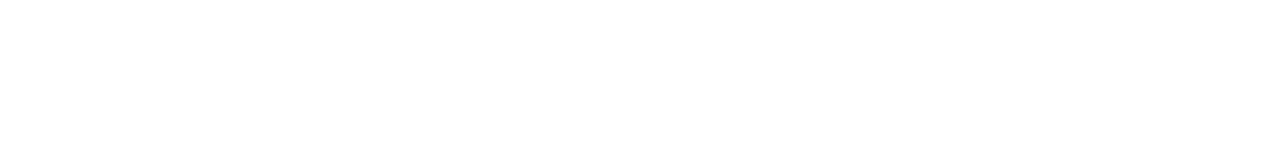
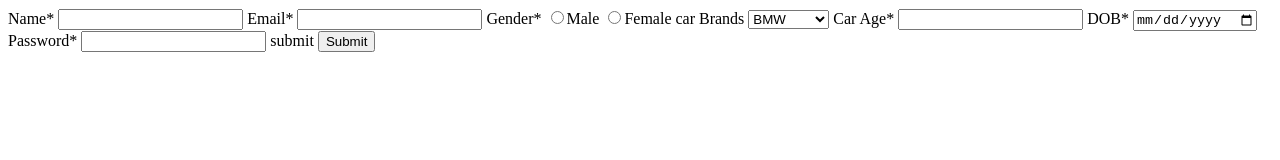
Before and after one commit to acciojob/signup-form-car-Darshna76, a website: page main.html in a window 1280 px wide. Drawn offline with Linux system fonts and the light colour scheme.

Commit message:
created a submission

```diff
--- a/main.html
+++ b/main.html
@@ -8,6 +8,31 @@
 
 <body>
 	<!-- the entire body must be written by student -->
+	<form method="post">
+		<label for="name">Name*</label>
+		<input type="text" id="name" required>
+		<label for="email">Email*</label>
+		<input type="email" id="email" required>
+		<label for="gender">Gender*</label>
+        <input type="radio" name="gender" required id="gender">Male
+        <input type="radio" name="gender" required id="gender">Female
+        <label for="cars" >car Brands</label>
+		<select id="cars">
+              <option value="volvo">BMW</option>
+              <option value="saab">Audi</option>
+              <option value="mercedes">Mercedez</option>
+            </select>
+	    <label for="carage">Car Age*</label>
+		<input type="text" id="carage" required>
+	   <label for="dop">DOB*</label>
+		<input type="date" id="dop" required>
+	    <label for="password">Password*</label>
+		<input type="password" id="password" required>
+	    <label for="submit">submit</label>
+        <button type="submit">Submit</button>
+
+
+	</form>
     <script type="text/javascript" src="./script.js">
 </script>
 
```
